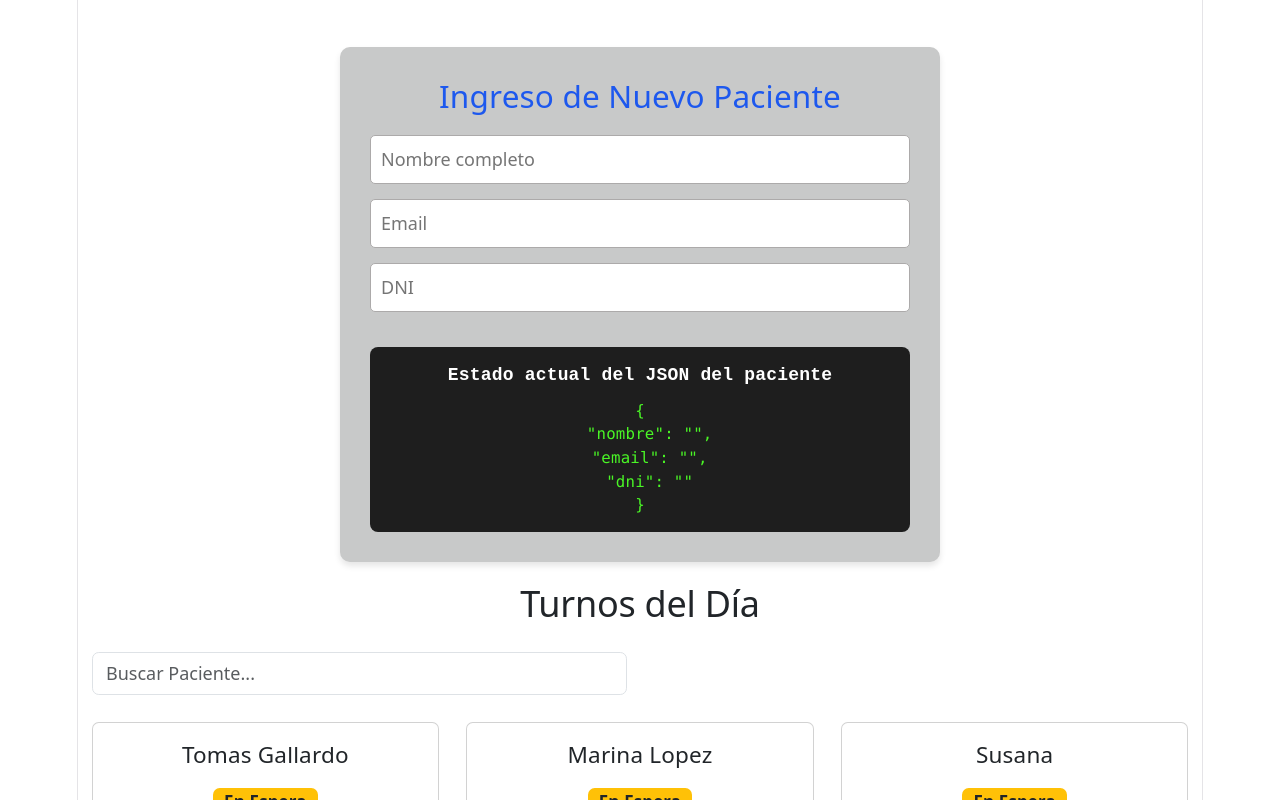
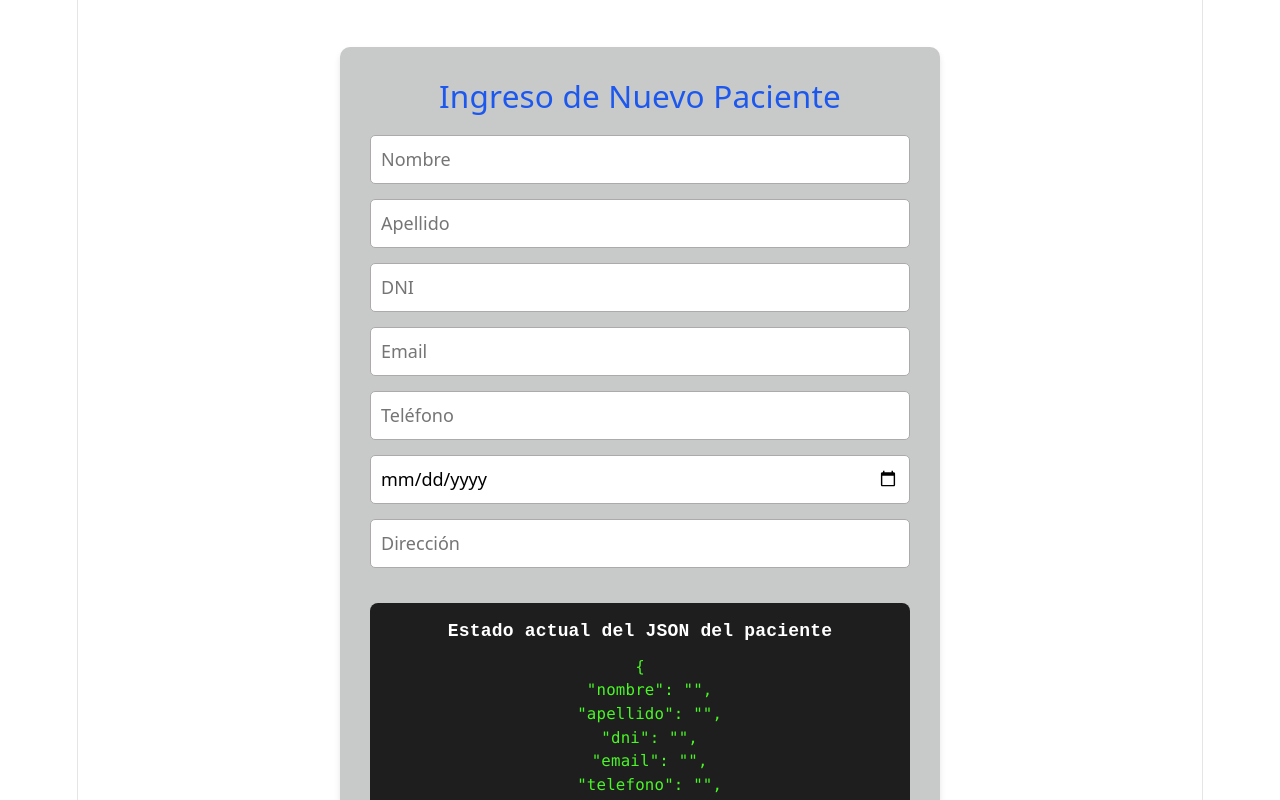
Before and after one commit to Nilsonavalos77/bootcamp-front-sala, a React (Vite) app: page / in a window 1280 px wide. Shown: the top 800 px of the page. Built offline with nearby package versions, Linux system fonts and the light colour scheme.

Commit message:
se agrego campos faltantes al formulario "paciente"

```diff
--- a/src/components/pacientes/FormularioPaciente.jsx.jsx
+++ b/src/components/pacientes/FormularioPaciente.jsx.jsx
@@ -6,8 +6,12 @@ const FormularioPaciente = () => {
 
     const [paciente, setPaciente] = useState({
         nombre: '',
+        apellido: '',
+        dni: '',
         email: '',
-        dni: ''
+        telefono: '',
+        fechaNacimiento: '',
+        direccion: ''
     });
 
     const handleChange = (event) => {
@@ -29,12 +33,30 @@ const FormularioPaciente = () => {
                     name="nombre"
                     value={paciente.nombre}
                     className={styles.campoInput}
-                    placeholder="Nombre completo"
+                    placeholder="Nombre"
                     onChange={handleChange}
                 />
 
                 <input
                     type="text"
+                    name="apellido"
+                    value={paciente.apellido}
+                    className={styles.campoInput}
+                    placeholder="Apellido"
+                    onChange={handleChange}
+                />
+
+                <input
+                    type="text"
+                    name="dni"
+                    value={paciente.dni}
+                    className={styles.campoInput}
+                    placeholder="DNI"
+                    onChange={handleChange}
+                />
+
+                <input
+                    type="email"
                     name="email"
                     value={paciente.email}
                     className={styles.campoInput}
@@ -44,10 +66,27 @@ const FormularioPaciente = () => {
 
                 <input
                     type="text"
-                    name="dni"
-                    value={paciente.dni}
+                    name="telefono"
+                    value={paciente.telefono}
                     className={styles.campoInput}
-                    placeholder="DNI"
+                    placeholder="Teléfono"
+                    onChange={handleChange}
+                />
+
+                <input
+                    type="date"
+                    name="fechaNacimiento"
+                    value={paciente.fechaNacimiento}
+                    className={styles.campoInput}
+                    onChange={handleChange}
+                />
+
+                <input
+                    type="text"
+                    name="direccion"
+                    value={paciente.direccion}
+                    className={styles.campoInput}
+                    placeholder="Dirección"
                     onChange={handleChange}
                 />
             </form>
```
